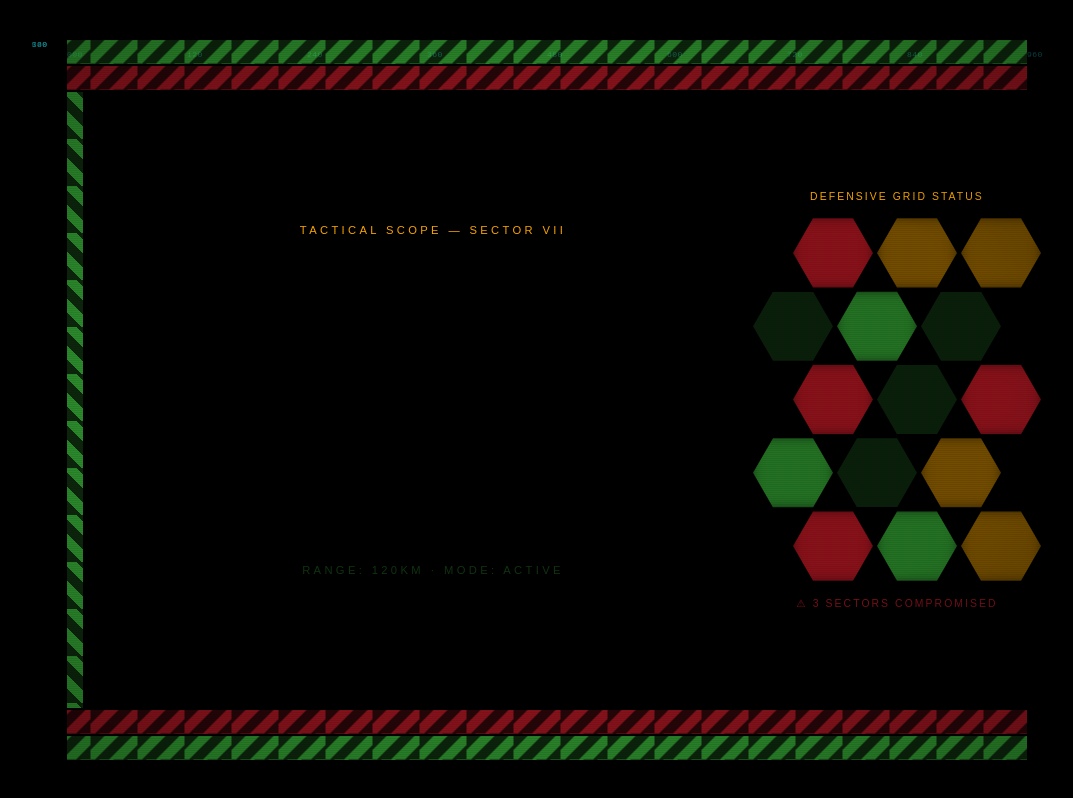
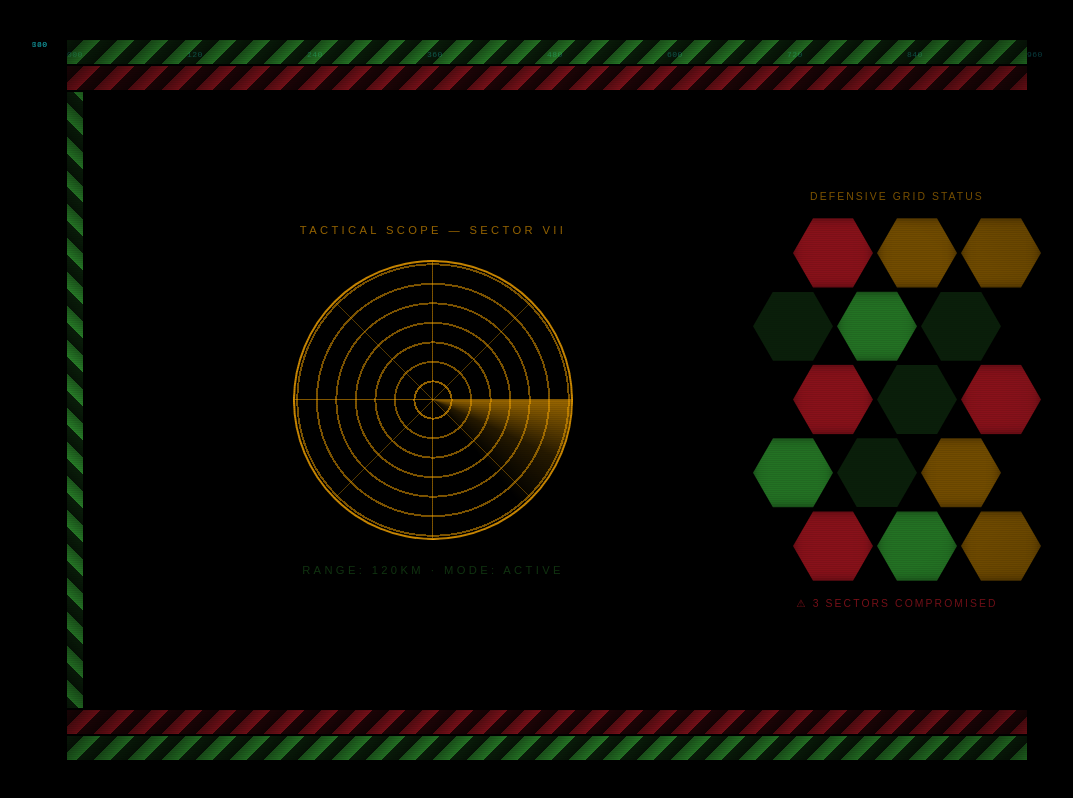
Before and after one commit to Texarkanine/nervouscsstem, a website: page ref/ref-patterns.html in a window 1280 px wide. Shown: the whole page, without its empty margins (93-1166 px from the left). Drawn offline with nearby package versions, Linux system fonts and the light colour scheme; files that its build step writes are made by us from their sources; files whose address does not match are found by name; a web font is replaced by a local one.

Commit message:
fix: radar invisible due to missing --nerv-primary-rgb token; stripe tiling
Root cause: --nerv-primary-rgb meta-token was never defined in _tokens.scss.
The @each loop generates -rgb companions for named colors, but meta-tokens
(--nerv-primary, --nerv-bg) were set manually without RGB companions. Every
rgba(var(--nerv-primary-rgb), ...) in the radar compiled to invalid CSS that
browsers silently dropped, making the entire radar invisible.

- Added --nerv-primary-rgb and --nerv-bg-rgb meta-token companions
- Stripes: switched to barberpole technique (background-size: 200% 200%
  with background-position animation) for seamless scrolling at any width
- Stripes: changed from color/transparent to dark/bright two-tone bands

```diff
--- a/src/_stripe-bar.scss
+++ b/src/_stripe-bar.scss
@@ -1,8 +1,9 @@
 /// _stripe-bar.scss — Animated diagonal chevron/hazard stripe patterns.
 ///
 /// Provides horizontal and vertical stripe bars with animated scrolling.
-/// Uses repeating-linear-gradient for the stripe pattern and background-position
-/// keyframes for the scrolling effect.
+/// Uses repeating-linear-gradient with two solid bands (dark + bright) and
+/// the barberpole animation technique (background-size: 200% + position shift)
+/// for seamless scrolling at any element width.
 ///
 /// Classes:
 ///   .nerv-stripe           — Horizontal green diagonal stripe bar (default)
@@ -14,42 +15,39 @@
 ///   --nerv-green, --nerv-green-rgb, --nerv-red, --nerv-red-rgb,
 ///   --nerv-stripe-duration, --nerv-animation-speed
 
-$_stripe-size: 47px;
-
 .nerv-stripe {
-  background: repeating-linear-gradient(
+  background-image: repeating-linear-gradient(
     -45deg,
-    rgba(var(--nerv-green-rgb), 0.15),
-    rgba(var(--nerv-green-rgb), 0.15) 10px,
-    rgba(var(--nerv-green-rgb), 0.55) 10px,
-    rgba(var(--nerv-green-rgb), 0.55) 20px
+    rgba(var(--nerv-green-rgb), 0.08),
+    rgba(var(--nerv-green-rgb), 0.12) 0.75rem,
+    rgba(var(--nerv-green-rgb), 0.5) 0.75rem,
+    rgba(var(--nerv-green-rgb), 0.35) 1.5rem
   );
-  background-size: $_stripe-size $_stripe-size;
+  background-size: 200% 200%;
   height: 1rem;
 }
 
 .nerv-stripe-vertical {
-  background: repeating-linear-gradient(
+  background-image: repeating-linear-gradient(
     45deg,
-    rgba(var(--nerv-green-rgb), 0.15),
-    rgba(var(--nerv-green-rgb), 0.15) 10px,
-    rgba(var(--nerv-green-rgb), 0.55) 10px,
-    rgba(var(--nerv-green-rgb), 0.55) 20px
+    rgba(var(--nerv-green-rgb), 0.08),
+    rgba(var(--nerv-green-rgb), 0.12) 0.75rem,
+    rgba(var(--nerv-green-rgb), 0.5) 0.75rem,
+    rgba(var(--nerv-green-rgb), 0.35) 1.5rem
   );
-  background-size: $_stripe-size $_stripe-size;
+  background-size: 200% 200%;
   width: 1rem;
   height: auto;
 }
 
 .nerv-stripe-red {
-  background: repeating-linear-gradient(
+  background-image: repeating-linear-gradient(
     -45deg,
-    rgba(var(--nerv-red-rgb), 0.15),
-    rgba(var(--nerv-red-rgb), 0.15) 10px,
-    rgba(var(--nerv-red-rgb), 0.55) 10px,
-    rgba(var(--nerv-red-rgb), 0.55) 20px
+    rgba(var(--nerv-red-rgb), 0.08),
+    rgba(var(--nerv-red-rgb), 0.12) 0.75rem,
+    rgba(var(--nerv-red-rgb), 0.5) 0.75rem,
+    rgba(var(--nerv-red-rgb), 0.35) 1.5rem
   );
-  background-size: $_stripe-size $_stripe-size;
 }
 
 .nerv-stripe-animated {
@@ -61,12 +59,8 @@
 }
 
 @keyframes nerv-stripe-scroll {
-  from {
-    background-position: 0 0;
-  }
-
-  to {
-    background-position: $_stripe-size $_stripe-size;
+  100% {
+    background-position: 100% 100%;
   }
 }
 
--- a/src/_tokens.scss
+++ b/src/_tokens.scss
@@ -40,7 +40,9 @@
 
   // Ambiance meta-tokens — overridden by .nerv-state-* in Phase 6
   --nerv-primary: var(--nerv-amber);
+  --nerv-primary-rgb: var(--nerv-amber-rgb);
   --nerv-bg: var(--nerv-void);
+  --nerv-bg-rgb: var(--nerv-void-rgb);
 
   // Utility tokens
   --nerv-glow-spread: 8px;
```
